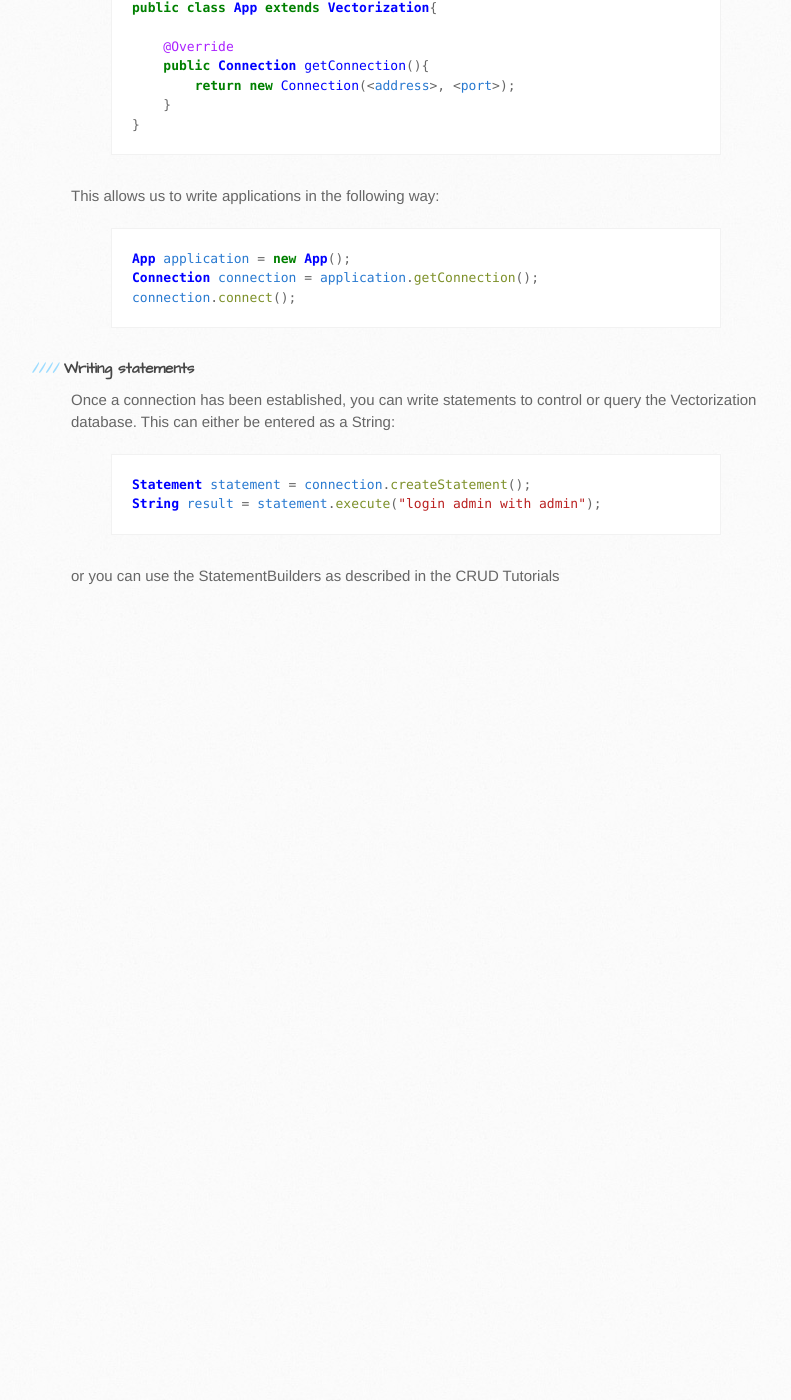
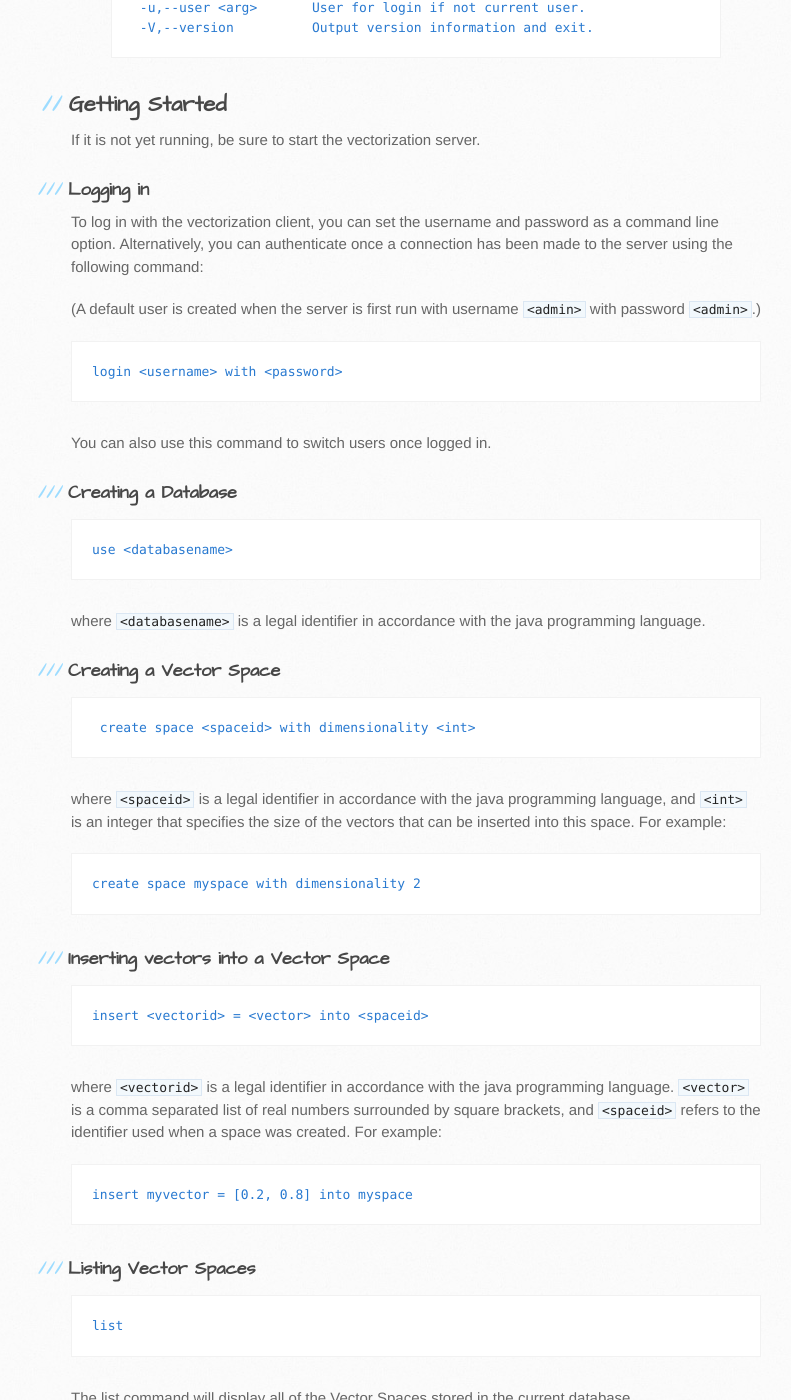
Before and after one commit to robertgmoss/vectorization, a Jekyll site: the page built from index.md, in a window 1280 px wide and 1400 px high, scrolled down 939 px. Shown: the whole window, without its empty margins (99-890 px from the left). Built offline with Jekyll 4.4.1, drawn with Linux system fonts in a browser that asks for light colours; before the commit the page ends 1569 px from its top, so only the background shows below that; some of the changed text lies outside the part shown.

Commit message:
list commands

```diff
--- a/index.md
+++ b/index.md
@@ -7,6 +7,39 @@ Welcome!
 
 Vectorization is a database management system for vector spaces.  We provide
 a client-server model for you to manage your vectors in your similarity applications.
+
+Installation
+------------
+
+###Running from JARs
+
+####Running the Vectorization Server
+
+to run the server:
+
+{% highlight text %}
+usage: java -jar vectorization-server-XXX.jar [--help] [-P <arg>] [-V]
+    --help         Print this message
+ -P,--port <arg>   Port number to use for connection
+ -V,--version      Output version information and exit.
+{% endhighlight %}
+
+####Running the Vectorization Client
+
+to run the client:
+
+{% highlight text %}
+usage: java -jar vectorization-client-XXX.jar [-D <arg>] [-h
+       <arg>] [--help] [-P <arg>] [-p <arg>] [-u <arg>] [-V]
+ -D,--database <arg>   Database to use.
+ -h,--host <arg>       Connect to host.
+    --help             Print this message
+ -P,--port <arg>       Port number to use for connection
+ -p,--password <arg>   Password to use when connecting to server.  If
+                       password is not given it's asked from the tty.
+ -u,--user <arg>       User for login if not current user.
+ -V,--version          Output version information and exit.
+{% endhighlight %}
 
 Getting Started
 ---------------
@@ -26,9 +59,71 @@ once a connection has been made to the server using the following command:
 
 You can also use this command to switch users once logged in.
 
-###Using the Java API
+###Creating a Database
 
-####Establishing a connection
+    use <databasename>
+
+where `<databasename>` is a legal identifier in accordance with the java programming language.
+
+###Creating a Vector Space
+
+     create space <spaceid> with dimensionality <int>
+
+where `<spaceid>` is a legal identifier in accordance with the java programming language, and `<int>`
+is an integer that specifies the size of the vectors that can be inserted into this space. For
+example:
+
+    create space myspace with dimensionality 2
+
+###Inserting vectors into a Vector Space
+
+    insert <vectorid> = <vector> into <spaceid>
+
+where `<vectorid>` is a legal identifier in accordance with the java programming language.  `<vector>`
+is a comma separated list of real numbers surrounded by square brackets, and `<spaceid>` refers to
+the identifier used when a space was created.  For example:
+
+    insert myvector = [0.2, 0.8] into myspace
+
+###Listing Vector Spaces
+
+    list
+
+The list command will display all of the Vector Spaces stored in the current database.
+
+###Showing the contents of a Vector Space
+
+    show <spaceid>[.<vectorid>]
+
+You can view the contents of the entire space by simply passing its identifier to the show command, or
+be more specific and show a particular vector by referencing its qualified name.  For example:
+
+    show myspace
+
+or
+
+    show myspace.myvector
+
+###Querying a Vector Space
+
+    find <number> nearest to (<vector>|<spaceid>.<vectorid>) in <spaceid>
+
+We first specify the `<number>` of vectors that we require to be returned, then we can either pass
+a `<vector>` or we can reference one with its qualified name.  For example:
+
+    find 10 nearest to [0.5, 0.5] in myspace
+
+or
+
+    find 100 nearest to anotherspace.anothervector in myspace
+
+
+Developing software with the Vectorization Java API
+---------------------------------------------------
+
+Add the vectorization-driver to your classpath.
+
+###Establishing a connection
 Applications start with an instance of Vectorization, which contains a factory method
 for establishing a connection.  This default implementation provides a connection
 to `<localhost>` on port `<4567>`; to change this it is best to subclass Vectorization
@@ -62,4 +157,46 @@ Statement statement = connection.createStatement();
 String result = statement.execute("login admin with admin");
 {% endhighlight %}
 
-or you can use the StatementBuilders as described in the CRUD Tutorials
+{% highlight java %}
+String response = StatementBuilders.use("Test").execute(connection);
+{% endhighlight %}
+
+{% highlight java %}
+String response = StatementBuilders.create("myspace")
+                .withDimensionality(2)
+                .execute(connection);
+{% endhighlight %}
+
+{% highlight java %}
+String response = StatementBuilders.insert(Vectors.createVector("myvector", 0.2, 0.8))
+                .into("myspace")
+                .execute(connection);
+{% endhighlight %}
+
+{% highlight java %}
+String response = StatementBuilders.list().execute(connection);
+{% endhighlight %}
+
+{% highlight java %}
+VectorCollection<Vector> result = StatementBuilders.show("myspace")
+                .execute(connection);
+{% endhighlight %}
+
+{% highlight java %}
+VectorCollection<Vector> result = StatementBuilders.show("myspace", "myvector")
+                .execute(connection);
+{% endhighlight %}
+
+{% highlight java %}
+  VectorCollection<Vector> result = StatementBuilders.find(10)
+                .nearestTo(Vectors.createVector("query", 0.5, 0.5))
+                .in("myspace")
+                .execute(connection);
+{% endhighlight %}
+
+{% highlight java %}
+VectorCollection<Vector> result = StatementBuilders.find(10)
+                .nearestTo("anotherspace.anothervector")
+                .in("myspace")
+                .execute(connection);
+{% endhighlight %}
```
Also changed, not shown: 1 other file.
